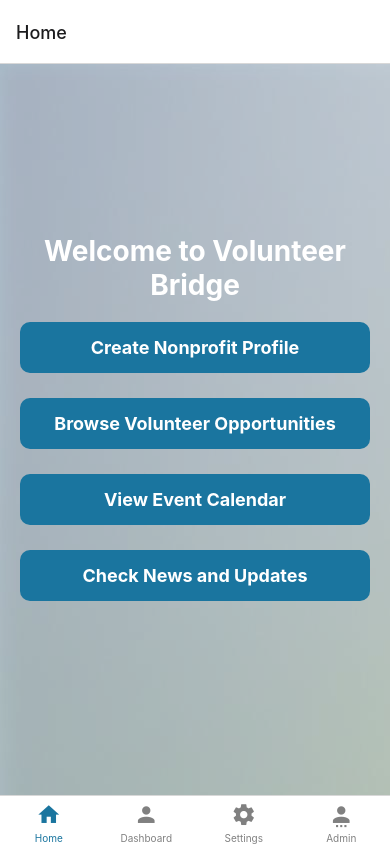
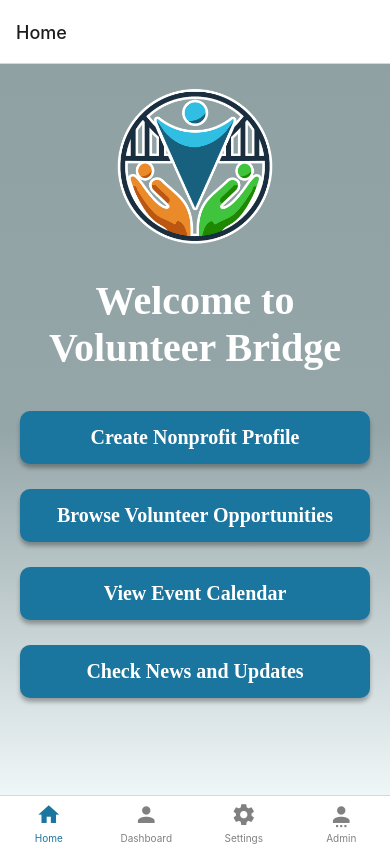
Before and after one commit to TechSpark-Solutions/VolunteerBridgeApp, a React Native app: screen /Home in a window 390 px wide. Built offline with nearby package versions, Linux system fonts and the light colour scheme.

Commit message:
Updated homescreen

```diff
--- a/app.json
+++ b/app.json
@@ -22,6 +22,9 @@
     },
     "web": {
       "favicon": "./assets/favicon.png"
-    }
+    },
+    "plugins": [
+      "expo-font"
+    ]
   }
 }
--- a/package.json
+++ b/package.json
@@ -9,6 +9,7 @@
     "web": "expo start --web"
   },
   "dependencies": {
+    "@expo-google-fonts/inter": "^0.2.3",
     "@expo/metro-runtime": "~3.2.1",
     "@gluestack-style/react": "^1.0.56",
     "@gluestack-ui/config": "^1.1.18",
@@ -21,6 +22,7 @@
     "@react-navigation/stack": "^6.3.29",
     "axios": "^1.7.2",
     "expo": "^51.0.14",
+    "expo-linear-gradient": "~13.0.2",
     "expo-location": "^17.0.1",
     "native-base": "^2.15.2",
     "react": "18.2.0",
@@ -38,7 +40,8 @@
     "react-native-web": "~0.19.10",
     "styled-components": "^5.3.3",
     "tinycolor2": "^1.6.0",
-    "uuid": "^8.3.2"
+    "uuid": "^8.3.2",
+    "expo-font": "~12.0.7"
   },
   "devDependencies": {
     "@babel/core": "^7.12.9"
--- a/screens/HomeScreen.js
+++ b/screens/HomeScreen.js
@@ -1,7 +1,7 @@
 import React, { useState } from 'react';
-import { View, Text, StyleSheet, TouchableOpacity, ImageBackground, TextInput, Button, Alert, Image } from 'react-native';
+import { View, Text, StyleSheet, TouchableOpacity, Alert, Image } from 'react-native';
 import { useTheme } from '../context/ThemeContext';
-import styled from 'styled-components';
+import { LinearGradient } from 'expo-linear-gradient';
 
 const HomeScreen = ({ navigation }) => {
   const { isDarkMode } = useTheme();
@@ -41,12 +41,12 @@ const HomeScreen = ({ navigation }) => {
   };
 
   return (
-    <ImageBackground
-      source={require('../assets/image1_0.jpg')}
-      style={styles.backgroundImage}
+    <LinearGradient
+      colors={isDarkMode ? ['#000000', '#434343'] : ['#90A1A4','#95A6A9', '#EFF6F7']}
+      style={styles.gradient}
     >
-
-      <View style={isDarkMode ? styles.containerDark : styles.container}>
+      <Image source={require('../assets/home.png')} style={styles.image} />
+      <View style={styles.container}>
         <Text style={isDarkMode ? styles.titleDark : styles.title}>Welcome to Volunteer Bridge</Text>
 
         {/* Button to navigate to NonprofitProfileScreen */}
@@ -64,21 +64,24 @@ const HomeScreen = ({ navigation }) => {
           <Text style={styles.buttonText}>Check News and Updates</Text>
         </TouchableOpacity>
       </View>
-    </ImageBackground>
+    </LinearGradient>
   );
 };
 
 const styles = StyleSheet.create({
-  backgroundImage: {
+  gradient: {
     flex: 1,
-    resizeMode: 'cover',
-    justifyContent: 'center',
+  },
+  image: {
+    width:'100%',
+    height:200,
+    marginTop:20,
+    marginBottom:-80,
   },
   container: {
     flex: 1,
     justifyContent: 'center',
     alignItems: 'center',
-    backgroundColor: 'rgba(240, 220, 240, 0.4)',
     padding: 20,
   },
   containerDark: {
@@ -89,28 +92,21 @@ const styles = StyleSheet.create({
     padding: 20,
   },
   title: {
-    fontSize: 28,
+    fontSize: 40,
     fontWeight: 'bold',
-    color: '#fff',
+    color: 'white',
     textAlign: 'center',
-    marginBottom: 20,
-    fontFamily:''
+    marginBottom: 40,
+    fontFamily:'Times New Roman',
+
   },
   titleDark: {
-    fontSize: 28,
+    fontSize: 40,
     fontWeight: 'bold',
-    color: '#bbb',
+    color: '#f3f6f4',
     textAlign: 'center',
-    marginBottom: 20,
-  },
-  input: {
-    borderWidth: 1,
-    borderColor: '#ccc',
-    backgroundColor: '#fff',
-    padding: 10,
-    marginBottom: 10,
-    borderRadius: 5,
-    width: '100%',
+    marginBottom: 40,
+    fontFamily:'Times New Roman',
   },
   button: {
     backgroundColor: '#1a759f',
@@ -119,13 +115,19 @@ const styles = StyleSheet.create({
     marginBottom: 25,
     width: '100%',
     alignItems: 'center',
+    shadowColor: 'black',
+    shadowOffset: { width: 0, height: 4 },
+    shadowOpacity: 0.3,
+    shadowRadius: 4,
   },
   buttonText: {
-    color: '#fff',
-    fontSize: 18,
+    color: 'white',
+    fontSize: 20,
     fontWeight: 'bold',
+    fontFamily:'Times New Roman',
+
+
   },
-
 });
 
 export default HomeScreen;
```
Also changed, not shown: assets/home.png (added), 1 other file (tests, documents, lock files or other folders).
